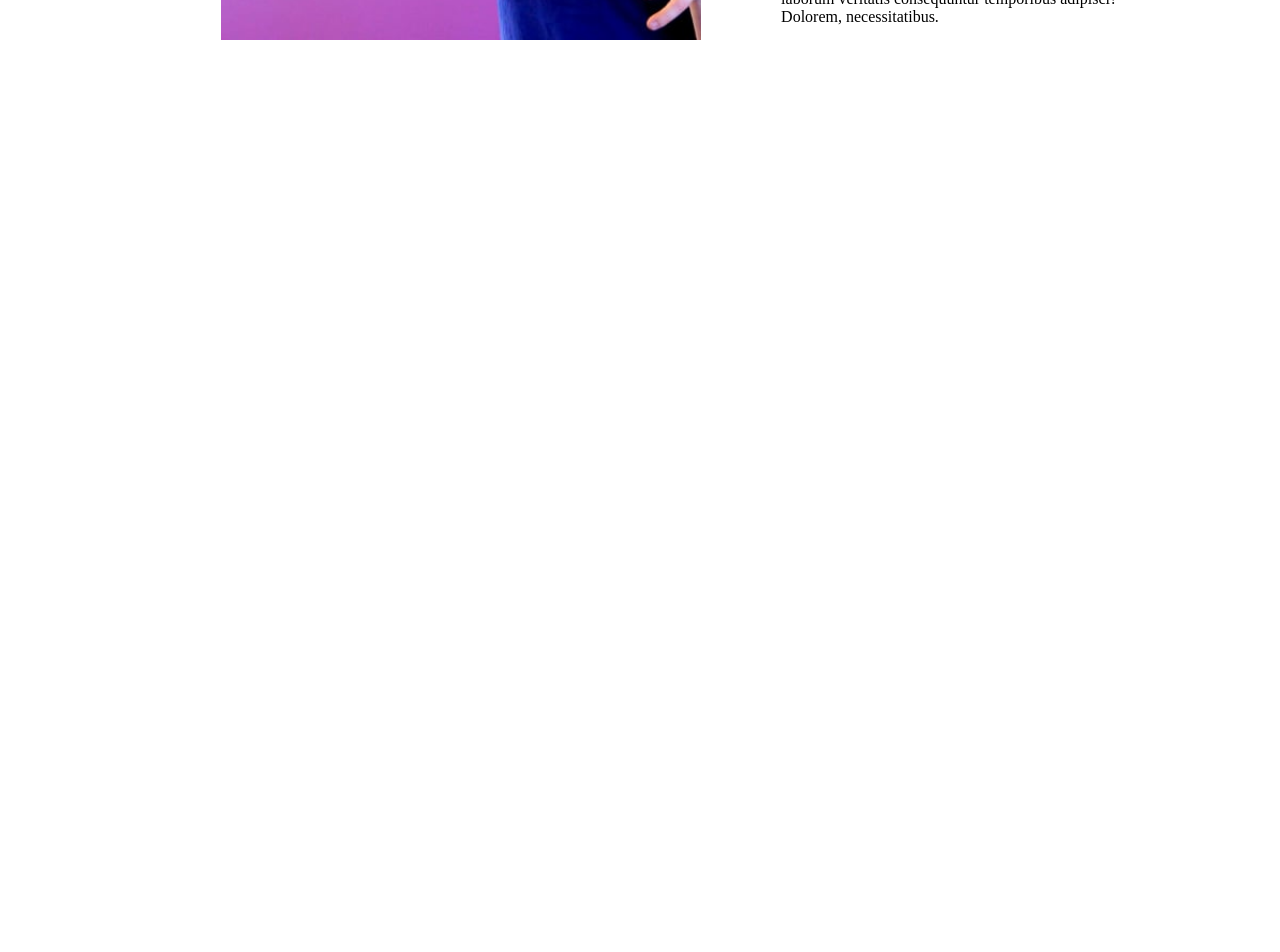
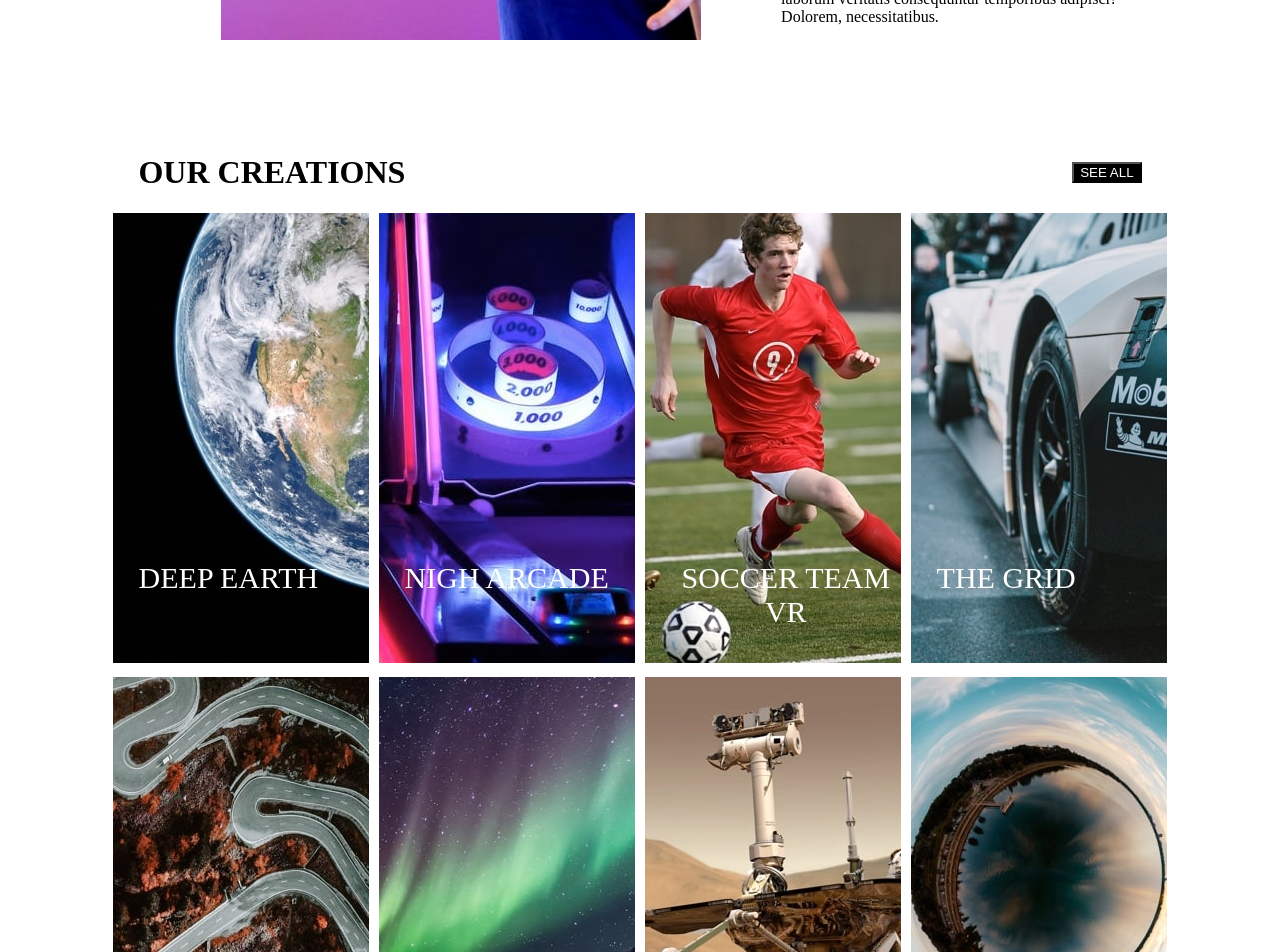
Before and after one commit to pinomannuel26/Worshop_1_React, a React (Vite) app: page / in a window 1280 px wide. Shown: the part 1080-2032 px from the top of the page. Before the commit the page ends 1216 px from the top, so only its background shows below. Built offline with nearby package versions, Linux system fonts and the light colour scheme.

Commit message:
Creations
Se agrega el componente Creations

```diff
--- a/src/App.jsx
+++ b/src/App.jsx
@@ -1,5 +1,6 @@
 import Header from "./Components/Header/Header"
 import HeaderMain from "./Components/HeaderMain/HeaderMain"
+import Creations from "./Components/bodyMain/Creations"
 
 
 function App() {
@@ -8,6 +9,7 @@ function App() {
     <>
       <Header/>
       <HeaderMain/>
+      <Creations/>
     </>
   )
 }
--- /dev/null
+++ b/src/Components/bodyMain/Creations.jsx
@@ -0,0 +1,79 @@
+import React from 'react'
+import '../../sass/bodyMain/creations.scss'
+import earth_desktop from '../../assets/images/desktop/image-deep-earth.jpg'
+import earth_mobile from '../../assets/images/mobile/image-deep-earth.jpg'
+import maquina_desktop from '../../assets/images/desktop/image-night-arcade.jpg'
+import maquina_mobile from '../../assets/images/mobile/image-night-arcade.jpg'
+import soccer_desktop from '../../assets/images/desktop/image-soccer-team.jpg'
+import soccer_mobile from '../../assets/images/mobile/image-soccer-team.jpg'
+import grid_desktop from '../../assets/images/desktop/image-grid.jpg'
+import grid_mobile from '../../assets/images/mobile/image-grid.jpg'
+import above_desktop from '../../assets/images/desktop/image-from-above.jpg'
+import above_mobile from '../../assets/images/mobile/image-from-above.jpg'
+import pocket_desktop from '../../assets/images/desktop/image-pocket-borealis.jpg'
+import pocket_mobile from '../../assets/images/mobile/image-pocket-borealis.jpg'
+import curiosity_desktop from '../../assets/images/desktop/image-curiosity.jpg'
+import curiosity_mobile from '../../assets/images/mobile/image-curiosity.jpg'
+import fisheye_desktop from '../../assets/images/desktop/image-fisheye.jpg'
+import fisheye_mobile from '../../assets/images/mobile/image-fisheye.jpg'
+
+
+
+function Creations() {
+  return (
+    <div className='creations__cont'>
+        <div className='creations__title'>
+            <div className='creations__title_title'>
+                <h1>OUR CREATIONS</h1>
+            </div>
+            <div className='creations_title_button'>
+                <button>SEE ALL </button>
+            </div>
+        </div>
+        <div className='creations__images'>
+            <div className ='creations__images_item'>
+              <img className='desktop-image' src={earth_desktop} />
+              <img className='mobile-image' src={earth_mobile} />
+              <p>DEEP EARTH</p>
+            </div>
+            <div className ='creations__images_item'>
+              <img className='desktop-image' src={maquina_desktop} />
+              <img className='mobile-image' src={maquina_mobile} />
+              <p>NIGH ARCADE</p>
+            </div>
+            <div className ='creations__images_item'>
+              <img className='desktop-image' src={soccer_desktop} />
+              <img className='mobile-image' src={soccer_mobile} />
+              <p>SOCCER TEAM VR</p>
+            </div>
+            <div className ='creations__images_item'>
+              <img className='desktop-image' src={grid_desktop} />
+              <img className='mobile-image' src={grid_mobile} />
+              <p>THE GRID</p>
+            </div>
+            <div className ='creations__images_item' >
+              <img className='desktop-image' src={above_desktop} />
+              <img className='mobile-image' src={above_mobile} />
+              <p>FROM UP ABOVE VR</p>
+            </div>
+            <div className ='creations__images_item'>
+              <img className='desktop-image' src={pocket_desktop} />
+              <img className='mobile-image' src={pocket_mobile} />
+              <p>POCKET BOREALIS</p>
+            </div>
+            <div className ='creations__images_item'>
+              <img className='desktop-image' src={curiosity_desktop} />
+              <img className='mobile-image' src={curiosity_mobile} />
+              <p>THE CURIOSITY</p>
+            </div>
+            <div className ='creations__images_item'>
+              <img className='desktop-image' src={fisheye_desktop} />
+              <img className='mobile-image' src={fisheye_mobile} />
+              <p>MAKE IT FISHEYE</p>
+            </div>
+        </div>
+    </div>
+  )
+}
+
+export default Creations
--- /dev/null
+++ b/src/sass/bodyMain/creations.scss
@@ -0,0 +1,73 @@
+$mobile-screen: 375px;
+
+
+.creations__cont{
+    display: flex;
+    margin: 5px;
+    flex-direction: column;
+    align-items: center;
+}
+.creations__title{
+    display: flex;
+    width: 80%;
+    flex-direction: row;
+    align-items: center;
+    justify-content: space-between;
+    &_tittle{
+        display: flex;
+    }
+    &_button{
+        width: 100%;
+        height: 100%;
+        font-size: 1.5rem;
+        font-weight: 700;
+        color: hsl(0, 0%, 55%);
+        margin-left: 0.5rem;
+    }
+    button{
+        background-color: black;
+        color: white;
+    }
+}
+.creations__images{
+    display: grid;
+    grid-template-columns: repeat(4, 0.2fr);
+    grid-gap: 10px;
+    position: relative;
+    text-align: center;
+    img:hover{
+        cursor: pointer;
+        color: hsl(0, 0%, 55%);
+        transition: filter 0.3s; /* Agregar transición para una animación suave */
+        filter: grayscale(100%);/* Invertir los colores de la imagen al pasar el ratón */
+    }
+    &_item{
+        position: relative;
+        display: inline-block;
+        p{
+            position: absolute;
+            top: 70%;
+            left: 10%;
+            color: white;
+            font-size: 30px;
+        }
+
+
+    }
+    .mobile-image{
+        display: none;
+    }
+        /*Media para Movil*/
+    @media screen and (max-width: 1024px)
+    {
+        grid-template-columns: repeat(1, 0.2fr);
+        grid-gap: 5px;
+        .desktop-image{
+            display: none;
+        }
+        .mobile-image{
+            display: block;
+        }
+    }
+
+}
```
